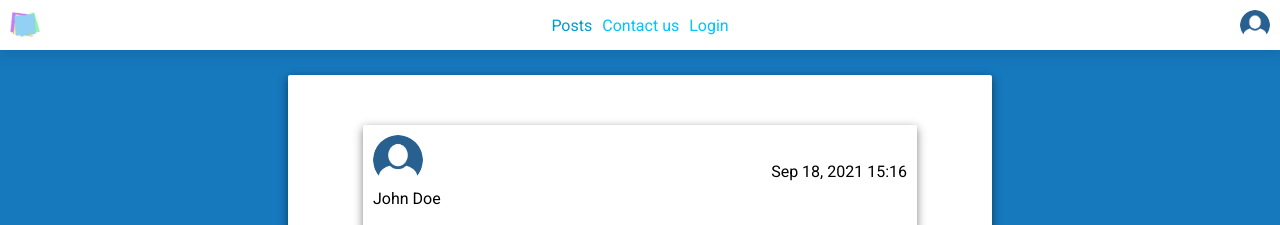
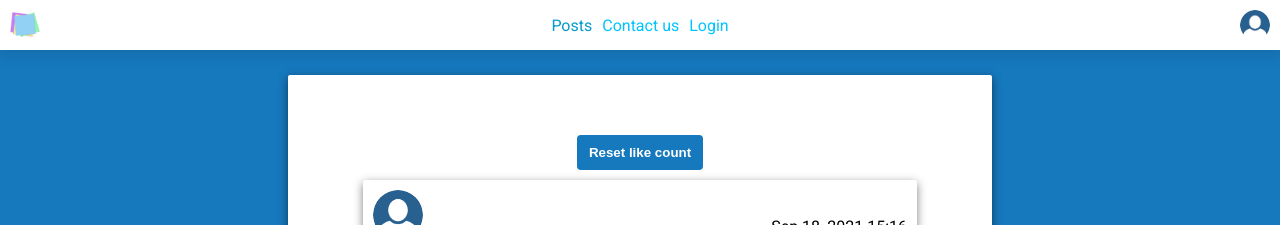
Before and after one commit to 35grain/hsr-wd-homework, a Vue app: page / in a window 1280 px wide. Shown: the top 225 px of the page. Built offline with nearby package versions, Linux system fonts and the light colour scheme.

Commit message:
Reset likes button

```diff
--- a/src/components/Post.vue
+++ b/src/components/Post.vue
@@ -1,5 +1,8 @@
 <template>
     <div>
+        <div class="resetPanel">
+            <button v-on:click="ResetLikeCount()" class="btn" type="button" name="reset">Reset like count</button>
+        </div>
         <div class="userPost" v-for="post in posts" :key="post.id">
             <div class="userPostHeader">
                 <div>
@@ -35,6 +38,9 @@
                 this.$store.dispatch("LikeAct", {
                     $id
                 })
+            },
+            ResetLikeCount: function () {
+                this.$store.dispatch("ResetLikeCountAct")
             },
         }
     };
@@ -84,4 +90,10 @@
             transform: translateY(2px);
         }
     }
+
+    .resetPanel {
+        display: flex;
+        justify-content: center;
+        margin: 10px;
+    }
 </style>
--- a/src/store/index.js
+++ b/src/store/index.js
@@ -130,11 +130,17 @@ export default createStore({
   mutations: {
     Like (state, {$id}) {
       state.posts.find(item => item.id === $id).likes += 1;
-  },
+    },
+    ResetLikeCount(state) {
+      state.posts.forEach(element => element.likes = 0);
+    }
   },
   actions: {
     LikeAct: ({commit}, {$id}) => {
       commit("Like", {$id})
+    },
+    ResetLikeCountAct: ({commit}) => {
+      commit("ResetLikeCount")
     }
   },
   modules: {},
```
